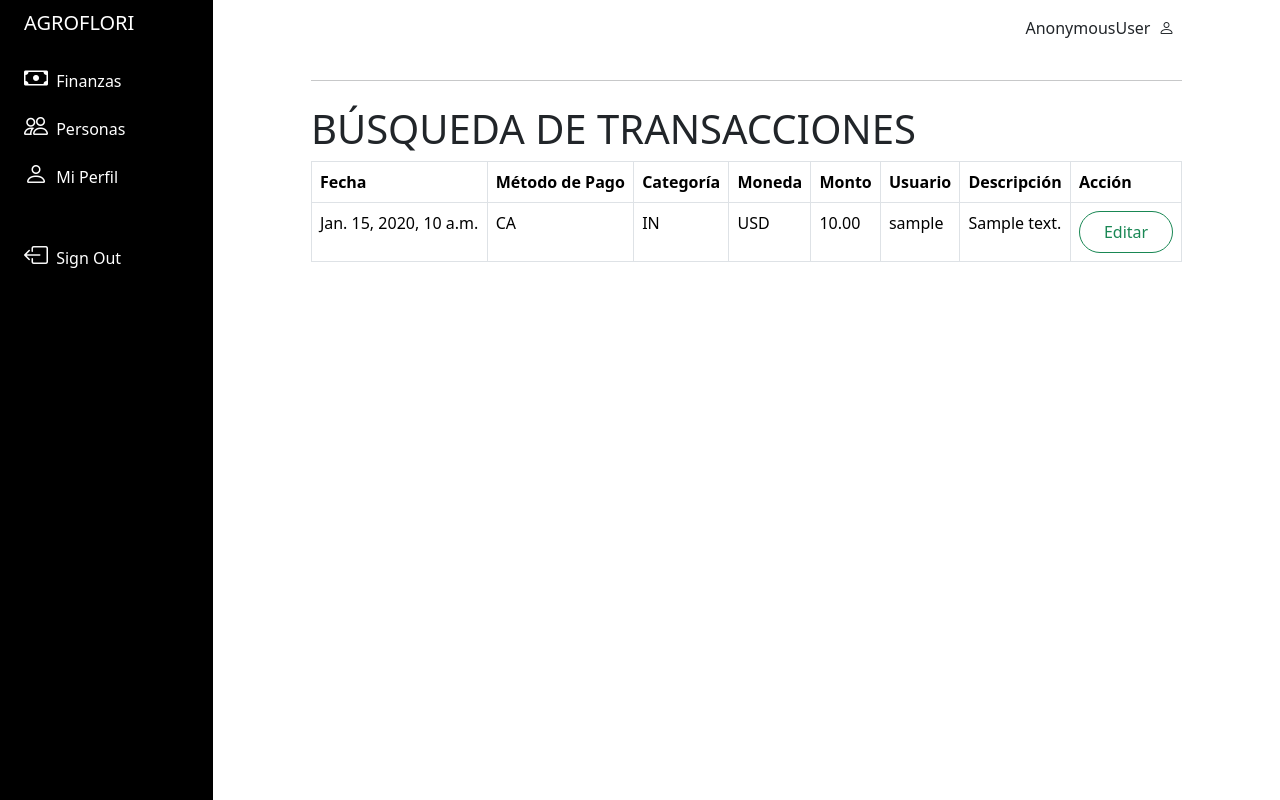
After one commit to delgadillolaura/Clone_ERP_Agroflori, a Django app: page /search-transaction/ in a window 1280 px wide. The commit adds this page. Run offline with Django 4.2, Linux system fonts and the light colour scheme; tables that the repository leaves empty hold one stand-in row (values such as "Sample post"); some libraries are stand-ins or nearby versions.

Commit message:
dev-005 Created search-transactions and update-transaction/<int:ph> views.

```diff
--- a/erpAgroflori/transactions/templates/base.html
+++ b/erpAgroflori/transactions/templates/base.html
@@ -81,10 +81,10 @@
                                     <a href="{% url 'make-transaction' %}" class="nav-link px-0"> <span class="d-none d-sm-inline">Otras Transacciones</span></a>
                                 </li>
                                 <li>
-                                    <a href="#" class="nav-link px-0"> <span class="d-none d-sm-inline">Añandir Item</span></a>
+                                    <a href="{% url 'search-transactions' %}" class="nav-link px-0"> <span class="d-none d-sm-inline">Buscar Transacciones</span></a>
                                 </li>
                                 <li>
-                                    <a href="#" class="nav-link px-0"> <span class="d-none d-sm-inline">Gráficas</span></a>
+                                    <a href="#" class="nav-link px-0"> <span class="d-none d-sm-inline">Añandir Item</span></a>
                                 </li>
                             </ul>
                         </li>
@@ -112,12 +112,12 @@
                     </ul>
                 </div>
             </div>
-            <div id="content" name="content" class="col py-3" >
+            <div id="content" name="content" class="col px-2 py-2" >
                 <div  class="row justify-content-center">
-                    <div class="col-8">
-                        <div class="bottom-bar">
+                    <div class="col-10">
+                        <div class="bottom-bar mt-2">
                             <p>{{user}}</p>
-                            <i class="bi bi-person"></i>
+                            <i class="bi bi-person mx-2"></i>
                         </div>
                         <hr class = " mt-4 mb-4">
                         {% block content %}
--- /dev/null
+++ b/erpAgroflori/transactions/templates/transaction_list.html
@@ -0,0 +1,54 @@
+{%extends 'base.html'%}
+{% load crispy_forms_tags %}
+{% load static %}
+{% block title %}Transaction Search/{% endblock %}
+{% block content %}
+    <h1>BÚSQUEDA DE TRANSACCIONES</h1>
+
+    <table class="table table-bordered">
+        <thead>
+            <tr>
+                <th>Fecha</th>
+                <th>Método de Pago</th>
+                <th>Categoría</th>
+                <th>Moneda</th>
+                <th>Monto</th>
+                <th>Usuario</th>
+                <th>Descripción</th>
+                <th>Acción</th>
+            </tr>
+        </thead>
+        <tbody>
+            {% for transaction in transactions %}
+                <tr>
+                    <td>{{ transaction.date }}</td>
+                    <td>{{ transaction.method_of_payment }}</td>
+                    <td>{{ transaction.category }}</td>
+                    <td>{{ transaction.currency }}</td>
+                    <td>{{ transaction.amount }}</td>
+                    <td>{{ transaction.user.username }}</td>
+                    <td>{{ transaction.description }}</td>
+                    <td>
+                        <a class="btn btn-outline-success rounded-pill px-4 py-2 my-2 my-sm-0" href="{% url 'update-transaction' transaction.id %}">Editar</a>
+                    </td>
+                </tr>
+            {% endfor %}
+        </tbody>
+    </table>
+
+    {% if is_paginated %}
+    <div class="pagination">
+        <span class="page-links">
+            {% if page_obj.has_previous %}
+                <a href="/search-transaction?page={{ page_obj.previous_page_number }}">Anterior</a>
+            {% endif %}
+            <span class="page-current">
+                Página {{ page_obj.number }} de {{ page_obj.paginator.num_pages }}
+            </span>
+            {% if page_obj.has_next %}
+                <a href="/search-transaction?page={{ page_obj.next_page_number }}">Siguiente</a>
+            {% endif %}
+        </span>
+    </div>
+{% endif %}
+{% endblock %}
--- a/erpAgroflori/transactions/urls.py
+++ b/erpAgroflori/transactions/urls.py
@@ -4,4 +4,6 @@ from . import views
 urlpatterns = [
     path('transaction', views.make_transaction, name="make-transaction"),
     path('ticket', views.register_ticket_sale, name="register-ticket-sale"),
+    path('search-transaction/', views.TransactionListView.as_view(), name="search-transactions"),
+    path('update-transaction/<int:pk>', views.TransactionUpdateView.as_view(), name="update-transaction"),
     ]
--- a/erpAgroflori/transactions/views.py
+++ b/erpAgroflori/transactions/views.py
@@ -1,4 +1,7 @@
 from django.shortcuts import render, redirect
+from django.urls import reverse_lazy
+from django.views.generic import ListView
+from django.views.generic.edit import UpdateView
 from django.forms import inlineformset_factory
 from .forms import *
 from .models import *
@@ -21,6 +24,7 @@ def register_ticket_sale(request):
         if sale_form.is_valid():
             ticket_sale = sale_form.save(commit=True)
             ticket_sale.transaction_ptr.category = "IN"
+            ticket_sale.transaction_ptr.description = f"Venta de entradas {ticket_sale.date}"
             ticket_sale.transaction_ptr.save()
             formset = TicketSaleFormSet(request.POST, instance=ticket_sale)
             if formset.is_valid():
@@ -35,3 +39,15 @@ def register_ticket_sale(request):
         sale_form = TicketSaleForm()
         formset=TicketSaleFormSet()
     return render(request, 'ticket.html', {'sale_form': sale_form, 'formset': formset})
+
+class TransactionListView(ListView):
+    model = Transaction
+    context_object_name = "transactions"
+    template_name = "transaction_list.html"
+    paginate_by = 10
+
+class TransactionUpdateView(UpdateView):
+    model = Transaction
+    fields = '__all__'
+    template_name = "transaction_update_form.html"
+    success_url = reverse_lazy("search-transactions")
```
Also changed, not shown: erpAgroflori/transactions/forms.py (+10 -3 lines), erpAgroflori/transactions/templates/ticket.html (+4 -3 lines), erpAgroflori/transactions/templates/transaction_update_form.html (added, +15 -0 lines).
